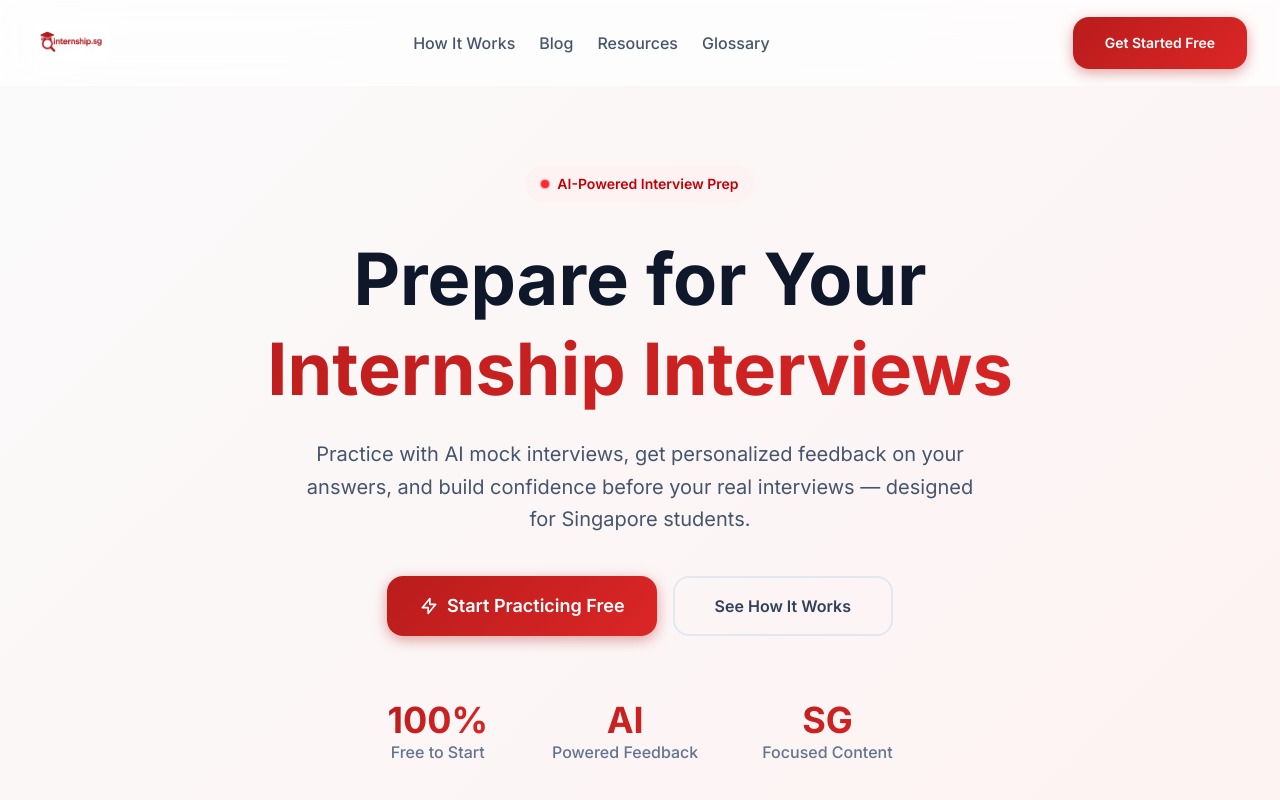
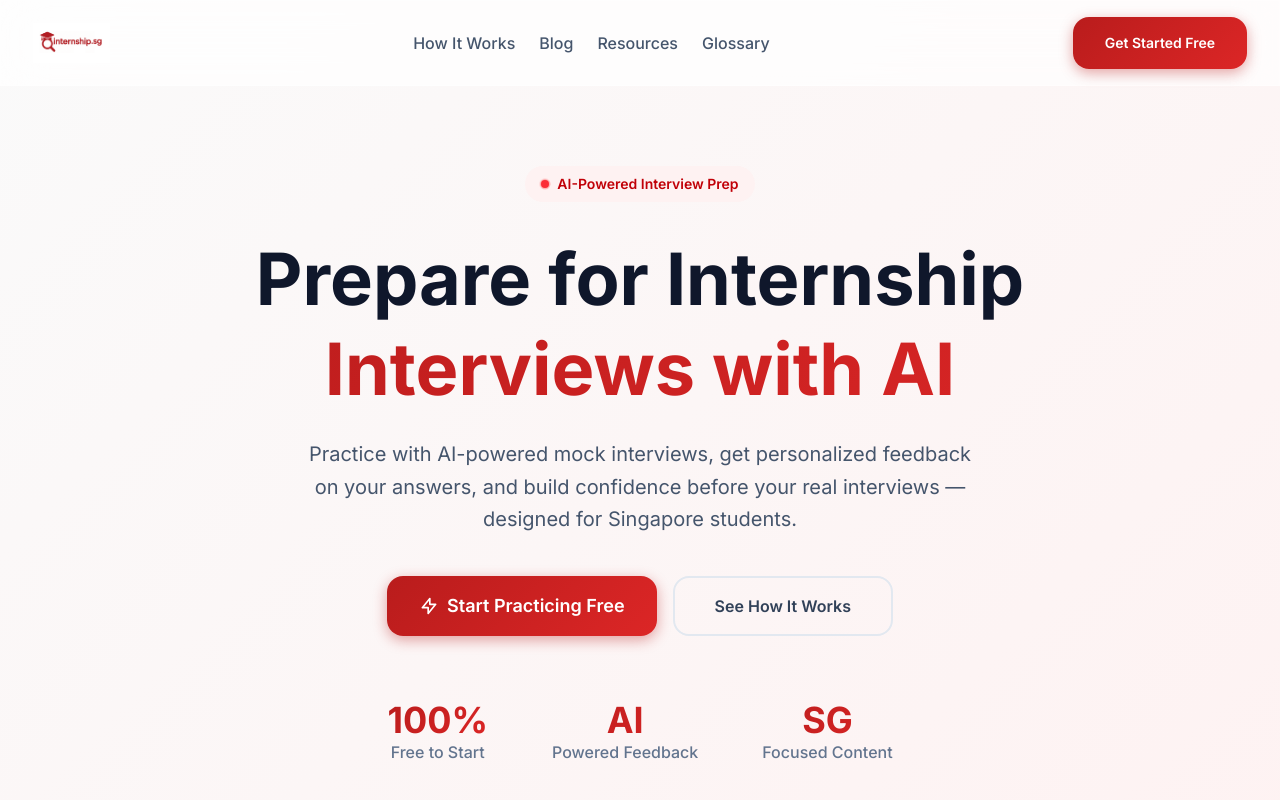
Before and after one commit to shaminderjitsingh01-stack/internshipsg, a Next.js app: page / in a window 1280 px wide. Shown: the top 800 px of the page. Built offline with nearby package versions, Linux system fonts and the light colour scheme.

Commit message:
Update hero: Prepare for Internship Interviews with AI
Co-Authored-By: Claude Opus 4.5 <noreply@anthropic.com>

```diff
--- a/src/app/page.tsx
+++ b/src/app/page.tsx
@@ -357,12 +357,12 @@ export default function Home() {
             </div>
 
             <h1 className="text-5xl sm:text-6xl lg:text-7xl font-bold text-slate-900 mb-6 leading-tight">
-              Prepare for Your
-              <span className="text-gradient block">Internship Interviews</span>
+              Prepare for Internship
+              <span className="text-gradient block">Interviews with AI</span>
             </h1>
 
             <p className="text-xl text-slate-600 max-w-2xl mx-auto mb-10 leading-relaxed">
-              Practice with AI mock interviews, get personalized feedback on your answers,
+              Practice with AI-powered mock interviews, get personalized feedback on your answers,
               and build confidence before your real interviews — designed for Singapore students.
             </p>
 
```
